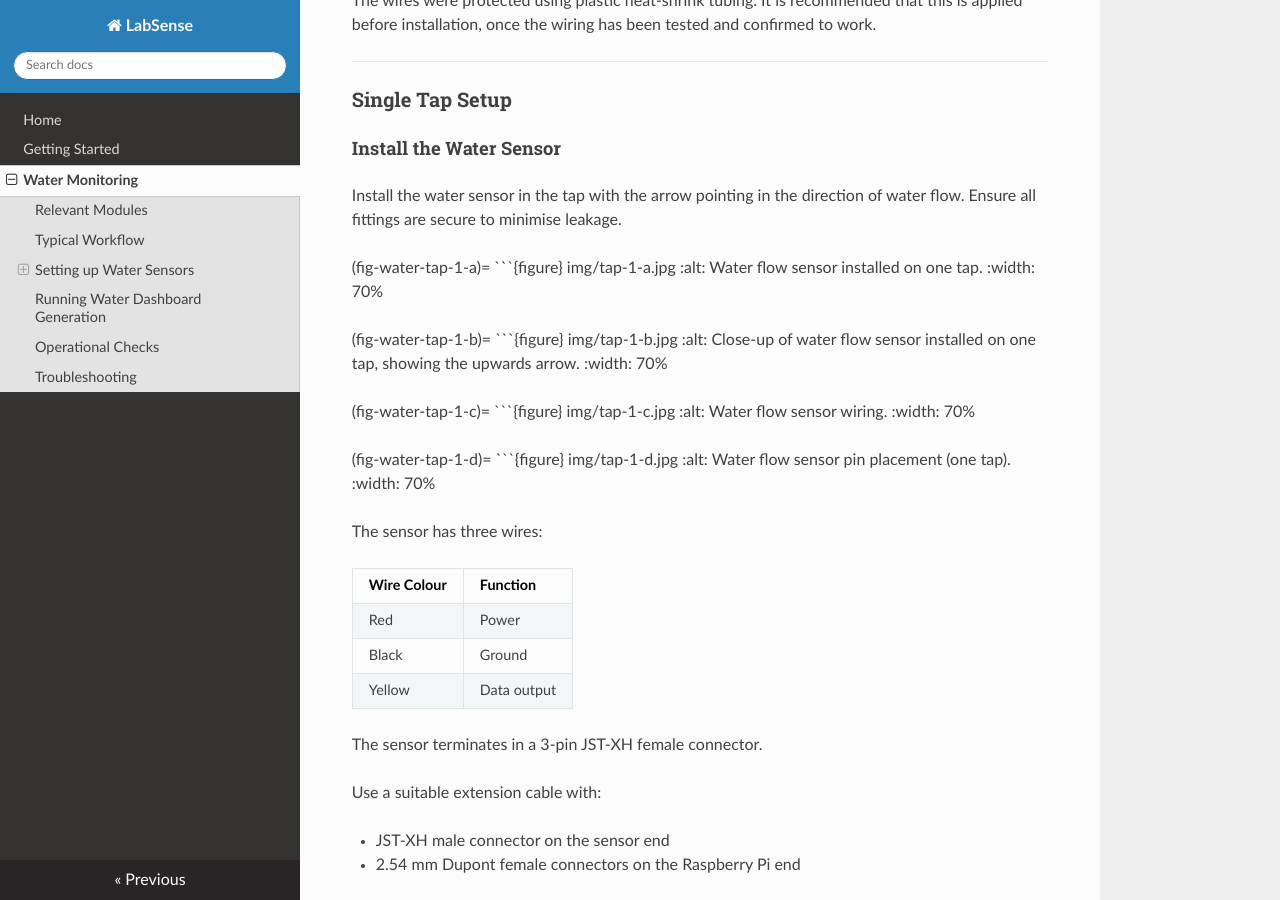
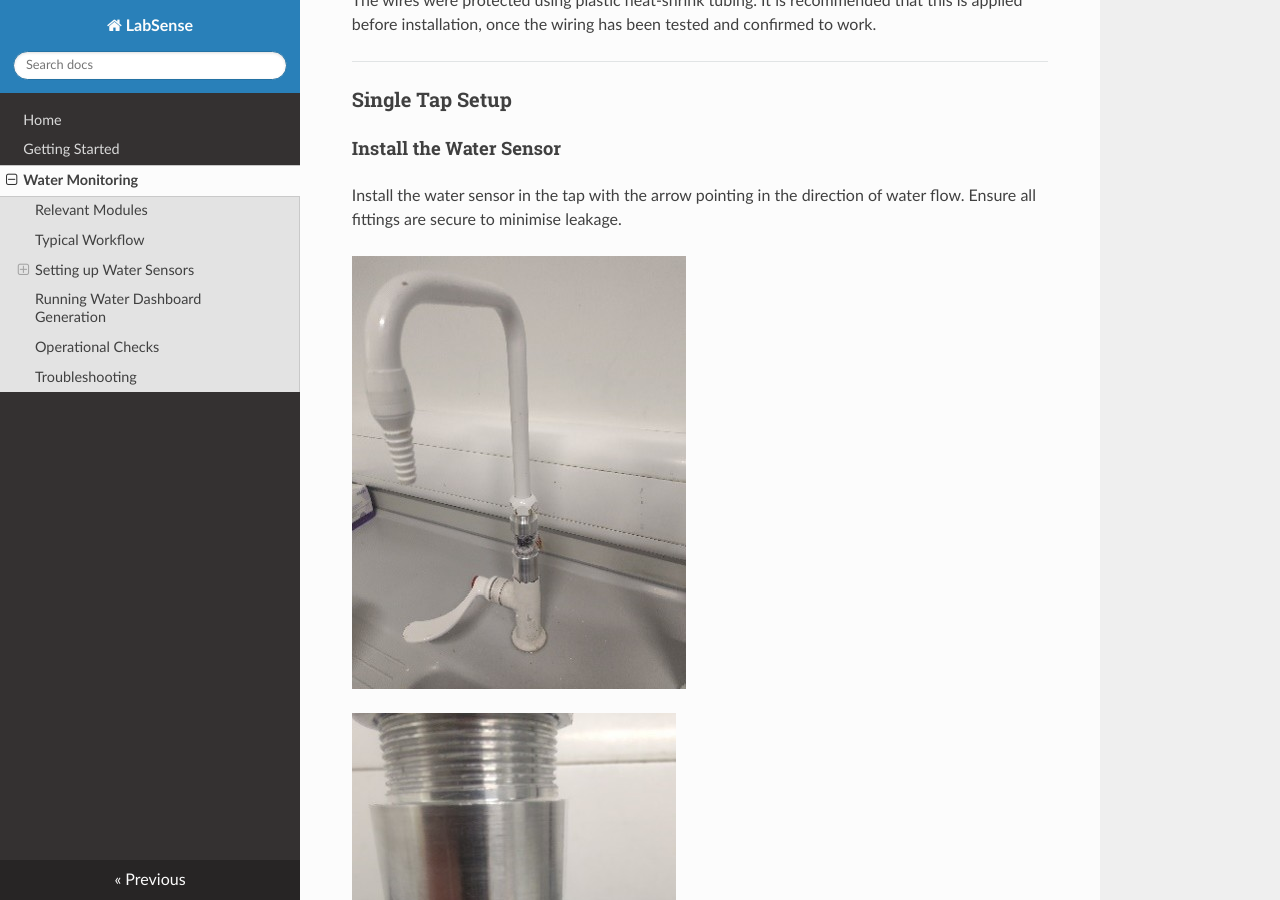
Before and after one commit to Cambridge-PAM/labsense, an MkDocs documentation site: the page built from docs/water.md, in a window 1280 px wide and 900 px high, scrolled down 917 px. Built offline with MkDocs 1.6.1, drawn with Linux system fonts in a browser that asks for light colours; nearby versions of some CDN libraries; some of the changed text lies outside the part shown.

Commit message:
fix image issues

````diff
--- a/docs/water.md
+++ b/docs/water.md
@@ -38,25 +38,13 @@ The wires were protected using plastic heat-shrink tubing. It is recommended tha
 
 Install the water sensor in the tap with the arrow pointing in the direction of water flow. Ensure all fittings are secure to minimise leakage.
 
-(fig-water-tap-1-a)=
-```{figure} img/tap-1-a.jpg
-:alt: Water flow sensor installed on one tap.
-:width: 70%
+![Water flow sensor installed on one tap.](img/tap-1-a.jpg)
 
-(fig-water-tap-1-b)=
-```{figure} img/tap-1-b.jpg
-:alt: Close-up of water flow sensor installed on one tap, showing the upwards arrow.
-:width: 70%
+![Close-up of water flow sensor installed on one tap, showing the upwards arrow.](img/tap-1-b.jpg)
 
-(fig-water-tap-1-c)=
-```{figure} img/tap-1-c.jpg
-:alt: Water flow sensor wiring.
-:width: 70%
+![Water flow sensor wiring.](img/tap-1-c.jpg)
 
-(fig-water-tap-1-d)=
-```{figure} img/tap-1-d.jpg
-:alt: Water flow sensor pin placement (one tap).
-:width: 70%
+![Water flow sensor pin placement (one tap).](img/tap-1-d.jpg)
 
 The sensor has three wires:
 
@@ -105,15 +93,9 @@ Install the second sensor in the same way and connect it as follows:
 >
 > Ensure the software configuration matches the GPIO pin assignments used.
 
-(fig-water-tap-2-a)=
-```{figure} img/tap-2-a.jpg
-:alt: Water flow sensor installed on two taps.
-:width: 70%
+![Water flow sensor installed on two taps.](img/tap-2-a.jpg)
 
-(fig-water-tap-2-b)=
-```{figure} img/tap-2-b.jpg
-:alt: Water flow sensor pin placement (two taps).
-:width: 70%
+![Water flow sensor pin placement (two taps).](img/tap-2-b.jpg)
 
 #### Position the Raspberry Pi
 
````
Also changed, not shown: other parts of docs/water.md (+1 -1 lines), README.md (+2 -3 lines).
